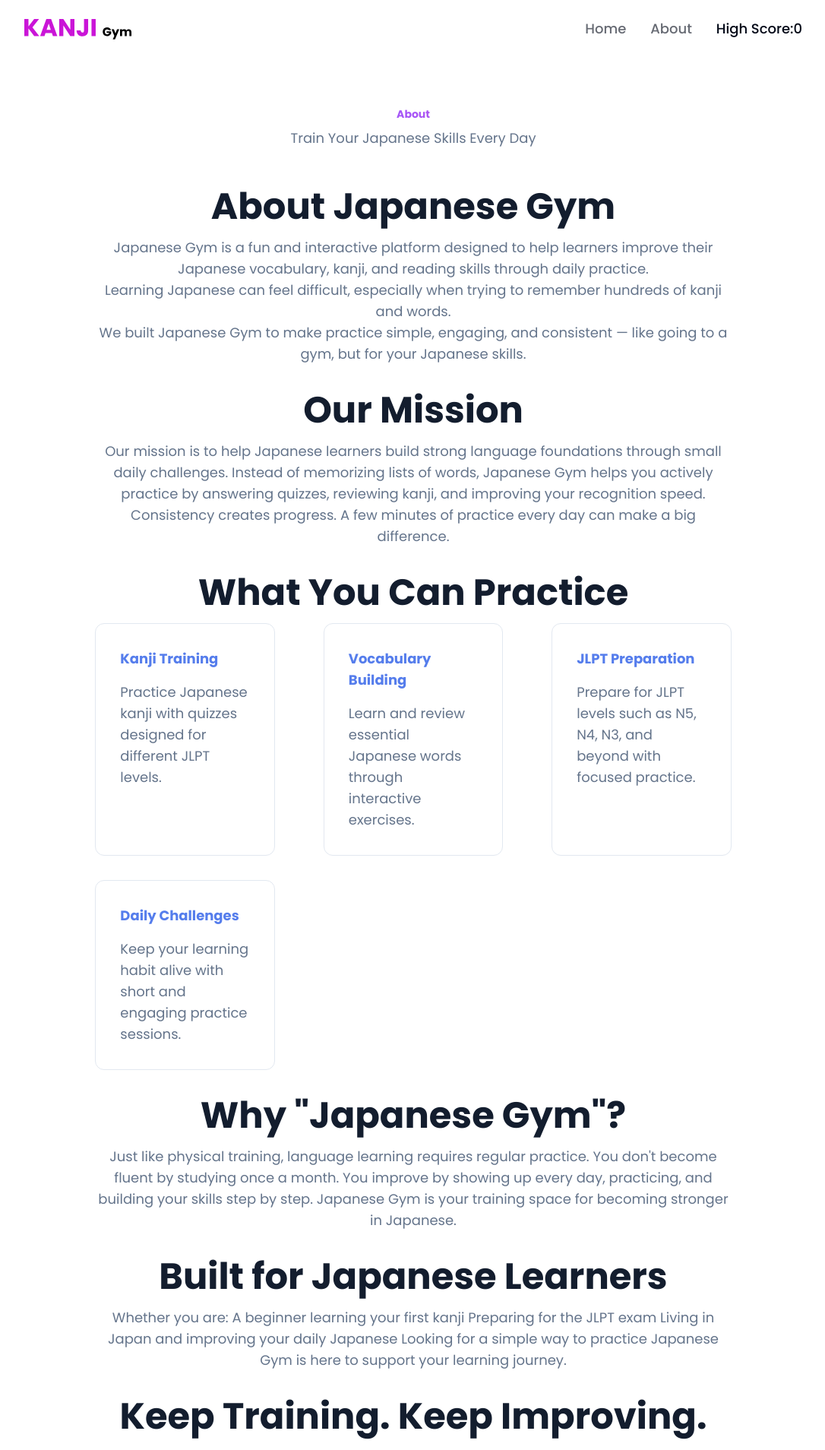
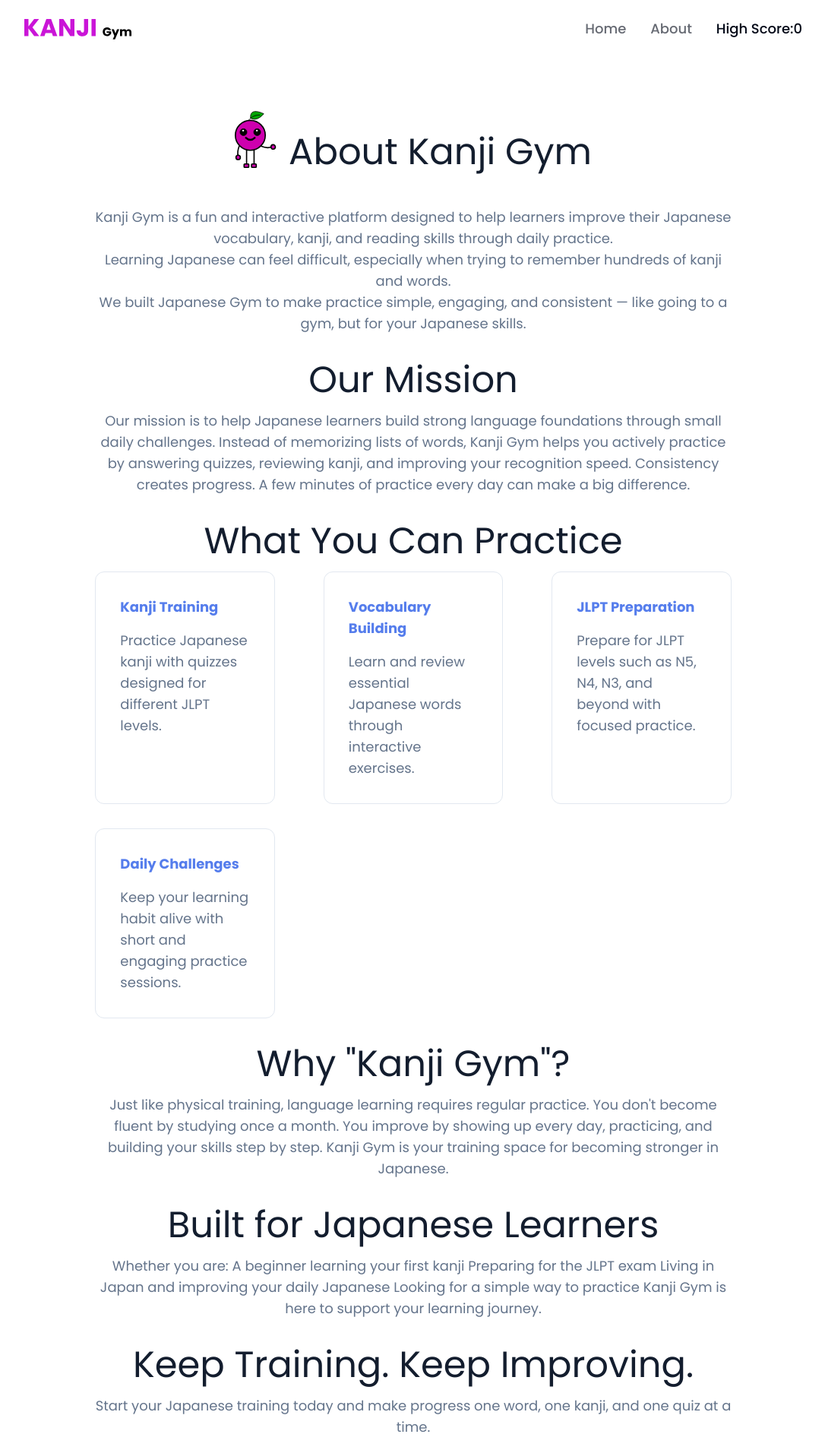
Before and after one commit to sgn13/kanjigym, a Next.js app: page /en/about in a window 1280 px wide. Shown: the top 1908 px of the page at 76% size, without its empty margins (96-1182 px from the left). Built offline with nearby package versions, Linux system fonts and the light colour scheme.

Commit message:
fix: chibi implementation

```diff
--- a/src/app/[locale]/(unauth)/about/page.tsx
+++ b/src/app/[locale]/(unauth)/about/page.tsx
@@ -1,6 +1,7 @@
 import { getTranslations, unstable_setRequestLocale } from 'next-intl/server';
 
 import { FeatureCard } from '@/features/landing/FeatureCard';
+import { Chibi } from '@/templates/Chibi';
 import { Navbar } from '@/templates/Navbar';
 
 export async function generateMetadata(props: { params: { locale: string } }) {
@@ -24,32 +25,20 @@ const IndexPage = (props: { params: { locale: string } }) => {
       <Navbar />
 
       <div className="px-3 py-16">
-        <div className="mx-auto mb-12 max-w-screen-md text-center">
-          <div className="bg-gradient-to-r from-indigo-500 via-purple-500 to-pink-500 bg-clip-text text-sm font-bold text-transparent">
-            About
-          </div>
 
-          <div className="mt-1 text-5xl font-bold">
-            {/* <span className='text-[#131D2E]'> <span className='text-[#FF78DD]'>Japanese </span>Gym</span>{' '} */}
-            {/* <span className='text-[#557DEC]'>Japanese</span>{' '} */}
-            {/* <br />
-          <div className='pt-4 text-[#FFC32D]'>Phrases</div> */}
-          </div>
-
-          <div className="mt-2 text-lg text-muted-foreground">
-            Train Your Japanese Skills Every Day
-            {' '}
-          </div>
-        </div>
         <div className="mx-auto grid max-w-screen-lg gap-8 sm:w-4/5 md:w-2/3">
           <div className="mt-1 text-center text-5xl ">
-            <span className="font-bold text-[#131D2E]">
-              About Japanese Gym
-            </span>
+            <div className=" flex items-end justify-center gap-4 text-[#131D2E]">
+              <Chibi />
+              <span>
+                {' '}
+                About Kanji Gym
+              </span>
+            </div>
             {' '}
             <br />
-            <div className="pt-4 text-lg text-muted-foreground">
-              Japanese Gym is a fun and interactive platform designed to help
+            <div className=" text-lg text-muted-foreground">
+              Kanji Gym is a fun and interactive platform designed to help
               learners improve their Japanese vocabulary, kanji, and reading
               skills through daily practice.
               <br />
@@ -65,13 +54,13 @@ const IndexPage = (props: { params: { locale: string } }) => {
           </div>
 
           <div className="mt-1 text-center text-5xl ">
-            <span className="font-bold text-[#131D2E]"> Our Mission</span>
+            <span className="text-[#131D2E]"> Our Mission</span>
             {' '}
             <br />
             <div className="pt-4 text-lg text-muted-foreground">
               Our mission is to help Japanese learners build strong language
               foundations through small daily challenges. Instead of
-              memorizing lists of words, Japanese Gym helps you actively
+              memorizing lists of words, Kanji Gym helps you actively
               practice by answering quizzes, reviewing kanji, and improving
               your recognition speed. Consistency creates progress. A few
               minutes of practice every day can make a big difference.
@@ -79,7 +68,7 @@ const IndexPage = (props: { params: { locale: string } }) => {
           </div>
 
           <div className="mt-1 text-center text-5xl ">
-            <span className="font-bold text-[#131D2E]">
+            <span className="text-[#131D2E]">
               {' '}
               What You Can Practice
             </span>
@@ -116,9 +105,9 @@ const IndexPage = (props: { params: { locale: string } }) => {
           </div>
 
           <div className="mt-1 text-center text-5xl ">
-            <span className="font-bold text-[#131D2E]">
+            <span className="text-[#131D2E]">
               {' '}
-              Why "Japanese Gym"?
+              Why "Kanji Gym"?
             </span>
             {' '}
             <br />
@@ -126,13 +115,13 @@ const IndexPage = (props: { params: { locale: string } }) => {
               Just like physical training, language learning requires regular
               practice. You don't become fluent by studying once a month. You
               improve by showing up every day, practicing, and building your
-              skills step by step. Japanese Gym is your training space for
+              skills step by step. Kanji Gym is your training space for
               becoming stronger in Japanese.
             </div>
           </div>
 
           <div className="mt-1 text-center text-5xl ">
-            <span className="font-bold text-[#131D2E]">
+            <span className="text-[#131D2E]">
               {' '}
               Built for Japanese Learners
             </span>
@@ -141,13 +130,13 @@ const IndexPage = (props: { params: { locale: string } }) => {
             <div className="pt-4 text-lg text-muted-foreground">
               Whether you are: A beginner learning your first kanji Preparing
               for the JLPT exam Living in Japan and improving your daily
-              Japanese Looking for a simple way to practice Japanese Gym is
+              Japanese Looking for a simple way to practice Kanji Gym is
               here to support your learning journey.
             </div>
           </div>
 
           <div className="mt-1 text-center text-5xl ">
-            <span className="font-bold text-[#131D2E]">
+            <span className="text-[#131D2E]">
               {' '}
               Keep Training. Keep Improving.
             </span>
--- a/src/features/kanji/N5Kanji.tsx
+++ b/src/features/kanji/N5Kanji.tsx
@@ -120,8 +120,9 @@ export const N5Kanji = () => {
           <div className="flex flex-col items-center gap-8 text-center text-2xl font-semibold">
             <div className="text-center text-2xl font-semibold text-red-500">GAME OVER</div>
             <div className="text-center text-2xl font-semibold">
+
+              Score :
               {' '}
-              Total Score :
               {score}
             </div>
 
@@ -154,8 +155,9 @@ export const N5Kanji = () => {
           )}
         </div>
         <div>
+
+          Score :
           {' '}
-          Total Score :
           {score}
         </div>
         {lives <= 0
@@ -179,13 +181,34 @@ export const N5Kanji = () => {
           : null}
       </div>
       <div className="mx-auto grid max-w-screen-lg gap-8 sm:w-4/5 md:w-2/3 lg:w-1/2">
-        <div className="rounded-xl bg-muted bg-gradient-to-br from-blue-100 via-red-100 to-red-100 px-1 py-10 text-center">
+        <div className="rounded-xl bg-muted bg-gradient-to-br from-blue-100 via-red-100 to-red-100 px-1 py-10">
           <div className="mx-auto w-4/5 md:w-2/3 lg:w-1/2">
             {/* {JSON.stringify(currentQuestion)} */}
-            <div className="rounded-xl bg-muted bg-gradient-to-br from-indigo-400 via-purple-400 to-pink-400 px-1 py-4 text-center">
-              <div className="text-3xl font-bold text-primary-foreground">
+            <div className="flex items-center gap-8 rounded-xl bg-muted bg-gradient-to-br from-indigo-400 via-purple-400 to-pink-400  ">
+              <div className="p-8 text-3xl font-bold text-primary-foreground">
                 {currentQuestion?.kanji}
               </div>
+              {/* {selectedAnswer
+                ? (
+                    <div className=" text-primary-foreground">
+                      <div>
+                        On:
+                        {' '}
+                        {currentQuestion?.onyomi?.join(',') || '-'}
+                      </div>
+                      <div>
+                        Kun:
+                        {' '}
+                        {currentQuestion?.kunyomi?.join(',') || '-'}
+                      </div>
+                      <div>
+                        Meaning:
+                        {' '}
+                        {currentQuestion?.meaning}
+                      </div>
+                    </div>
+                  )
+                : null} */}
             </div>
             <div className="mt-8 flex flex-col gap-4">
               {options?.map((list, index) => {
--- a/src/templates/Hero.tsx
+++ b/src/templates/Hero.tsx
@@ -10,6 +10,8 @@ import { CenteredHero } from '@/features/landing/CenteredHero';
 import { CTABanner } from '@/features/landing/CTABanner';
 import { Section } from '@/features/landing/Section';
 
+import { Chibi } from './Chibi';
+
 export const Hero = () => {
   const t = useTranslations('Hero');
 
@@ -17,8 +19,12 @@ export const Hero = () => {
     <Section className="py-16">
       <CenteredHero
         title={(
-          <div>
-            <span className="text-[#898E97]">Kanji Gym</span>
+          <div className=" flex items-end justify-center gap-4 text-[#131D2E]">
+            <Chibi />
+            <span>
+              {' '}
+              Kanji Gym
+            </span>
           </div>
         )}
         description="Perfect for beginners, JLPT learners, and daily life in Japan."
@@ -90,7 +96,9 @@ export const Hero = () => {
                               <div>
                                 JLPT
                                 {' '}
-                                {list.level}
+                                <span className="capitalize">
+                                  {list.level}
+                                </span>
                                 {' '}
                                 (
                                 {list.rate}
@@ -106,7 +114,10 @@ export const Hero = () => {
                             <div>
                               JLPT
                               {' '}
-                              {list.level}
+                              <span className="capitalize">
+                                {list.level}
+                              </span>
+                              {' '}
                               {' '}
                               (
                               {list.rate}
```
